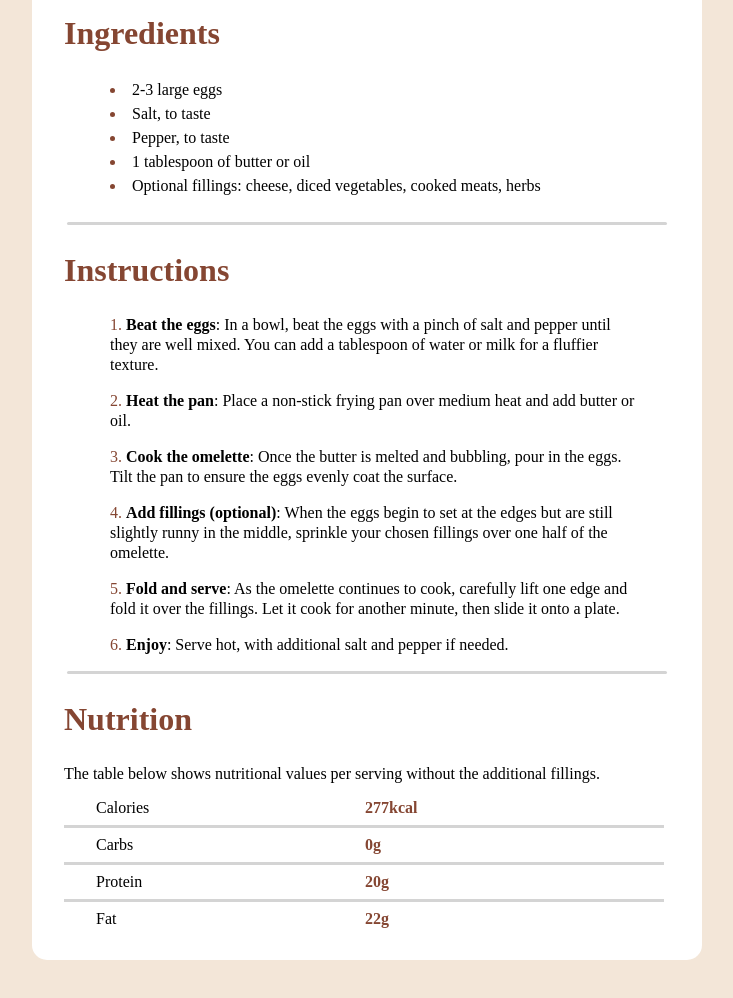
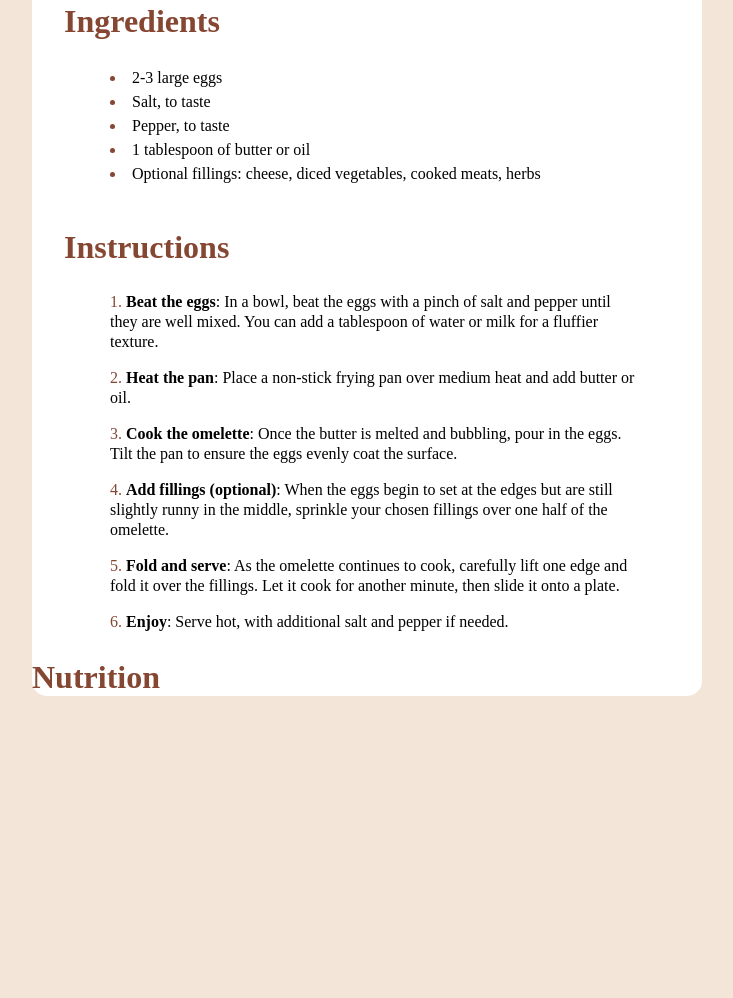
Before and after one commit to Gigantisk/Frontend-Mentor-Recipe, a plain HTML site: page recipe.html in a window 1280 px wide. Shown: the part 726-1724 px from the top of the page, without its empty margins (273-1006 px from the left). After the commit the page ends 1699 px from the top, so only its background shows below. Drawn offline with Linux system fonts and the light colour scheme.

Commit message:
Revert "New Update"
This reverts commit 3f24cc7d6f04dabceefdb82c33720a1a63344a0d.

```diff
--- a/recipe.html
+++ b/recipe.html
@@ -72,8 +72,6 @@
                 </lu>
             </div>
 
-           <hr class="hr-ligne">
-
             <div class="container-instruction">
                 <h2 class="title-lists">
                     Instructions
@@ -109,40 +107,11 @@
 
             </div>
 
-            <hr class="hr-ligne">
-
-            <div class="nutrition-container">
+            <div>
                 <h2 class="title-lists">Nutrition</h2>
 
-                <p class="nutr-info-table">The table below shows nutritional
-                    values per serving without the additional fillings.
-                </p>
 
             </div>
-
-                <table>
-                    <tbody>
-                        <tr>
-                            <td class="td-left-line">Calories</td>
-                            <td class="td-right-line">277kcal</td>
-                        </tr>
-                        <tr>
-                            <td class="td-left-line">Carbs</td>
-                            <td class="td-right-line">0g</td>
-                        </tr>
-                        <tr>
-                            <td class="td-left-line">Protein</td>
-                            <td class="td-right-line">20g</td>
-                        </tr>
-                        <tr>
-                            <td class="td-left-line">Fat</td>
-                            <td class="td-right-line">22g</td>
-                        </tr>
-                    </tbody>
-
-                </table>
-
-
         </div>
     </body>
 </html>
--- a/style.css
+++ b/style.css
@@ -1,52 +1,34 @@
 :root {
     --16px: 1rem;
-    --22px: 1.375rem;
-    --32px: 2rem;
-    --575px: 35.9375rem;
-    --600px: 37.5rem;
-    --670px: 41.875rem;
 }
 
 body {
     margin: 0;
     background-color: hsl(30, 54%, 90%);
-    padding-bottom: 100px;
+    padding-bottom: 250px; /* a suppriemer */
+}
+p {
+    margin: 0;
 }
 
-.hr-ligne {
-    background-color: rgb(212, 212, 212);
-    border-radius: 2px;
-    border: none;
-    margin-left: auto;
-    margin-right: auto;
-    max-width: var(--600px);
-    height: 3px;
-}
-
-    /* FR : centrage du DIV avec margin left/right en auto
-    --
-        EN : DIV centered with margin left/right in AUTO */
-
+    /* centrage du DIV avec margin left/right en auto */
 .container {
-    width: var(--670px);
+    width: 670px;
     background-color: white;
     border-radius: 15px;
     margin-top: 60px;
     margin-left: auto;
     margin-right: auto;
-    padding-bottom: 24px;
 }
 
-    /* FR : image dans container + text align pour etre centré
-    --
-    EN : image in container using text-align */
+    /* image dans container + text align pour etre centré */
 .img-container {
     text-align: center;
 }
 
 .img-omelette {
-    max-width: var(--600px);
-    margin-top: 32px;
+    max-width: 600px;
+    margin-top: 20px;
     border-radius: 10px;
 }
 
@@ -55,11 +37,11 @@ body {
 }
 
 .recipe-description {
-    font-size: var(--16px);
+    font-size: 16px;
     line-height: 24px;
     margin-left: 35px;
     margin-bottom: 35px;
-    max-width: var(--600px);
+    max-width: 600px;
 }
 
 .container-recipe-prep {
@@ -69,35 +51,28 @@ body {
     padding-top: 25px;
     padding-left: 25px;
     padding-bottom: 25px;
-    max-width: var(--575px);
+    max-width: 575px;
     border-radius: 10px;
 }
 
 .recipe-prep {
    color: hsl(332, 51%, 32%);
-   font-size: var(--22px);
+   font-size: 22px;
    font-weight: bold;
 }
 
 
-    /* FR : utilisation de .prep-advice::marker pour changer
-    couleur de la liste .prep-advice
-    --
-    EN : .prep-advice::marker to change the color of the point
-    of the list ".prep-adice*/
-
+    /* utilisation de .prep-advice::marker pour changer
+    couleur de la liste .prep-advice */
 .prep-advice::marker {
     color: hsl(332, 51%, 32%);
 }
 
-    /* FR : reset font weight 400, padding-left pour deplacer le texte
-    du point vers la droite
-    --
-    EN : reset font weight to 400, use of padding-left to
-    move text to the right*/
+    /* reset font weight 400, padding-left pour deplacer le texte
+    du point vers la droite */
 
 .prep-advice {
-    font-size: var(--16px);
+    font-size: 16px;
     font-weight: 400;
     color: black;
     line-height: 10px;
@@ -106,15 +81,13 @@ body {
     margin-top: 25px;
 }
 
-/* liste d'ingredients (note for my self)*/
+/* liste d'ingredients */
 .container-list-ingredients {
     margin-left: 32px;
     padding-bottom: 16px;
 }
 
-    /* FR :mm chose que pour .prep-advice::marker
-    --
-    EN : same as .prep-advice::marker */
+    /* mm chose que pour .prep-advice::marker */
 
 .ingredients::marker,
     .list-inscription::marker {
@@ -123,12 +96,12 @@ body {
 
 .title-lists {
     color: hsl(14, 45%, 36%);
-    font-size: var(--32px);
+    font-size: 32px;
 }
 
 .ingredients {
     color: black;
-    font-size: var(--16px);
+    font-size: 16px;
     font-weight: 400;
     margin-left: 30px;
     line-height: 24px;
@@ -138,7 +111,7 @@ body {
 
 .container-instruction {
     margin-left: 32px;
-    max-width: var(--575px);
+    max-width: 575px;
 }
 
 
@@ -146,57 +119,8 @@ body {
     margin-left: 30px;
     margin-bottom: 16px;
     font-weight: 400;
-    font-size: var(--16px);
+    font-size: 16px;
     line-height: 20px;
     padding-left: 16px;
     list-style-type: decimal;
 }
-
-.nutrition-container {
-    margin-left: 32px;
-}
-
-
-.nutr-info-table {
-    font-size: var(--16px);
-    max-width: var(--600px);
-    margin-bottom: 8px;
-}
-
-/* table */
-
-table {
-    margin-left: 32px;
-    width: var(--600px);
-    border-collapse: collapse;
-    padding-top: 26px;
-    padding-bottom: 32px;
-}
-
-.td-left-line {
-    width: 50%;
-    padding-left: 32px;
-    padding-bottom: 8px;
-    padding-top: 8px;
-}
-
-.td-right-line {
-    width: 50%;
-    color: hsl(14, 45%, 36%);
-    font-weight: bold;
-    padding-bottom: 8px;
-    padding-top: 8px;
-}
-
-tr {
-    border: 3px;
-    border-color: rgb(212, 212, 212);
-    border-radius: 2px;
-    border-style: solid;
-    border-left: none;
-    border-right: none;
-    border-top: none;
-}
-tr:last-child {
-    border: none;
-}
```
